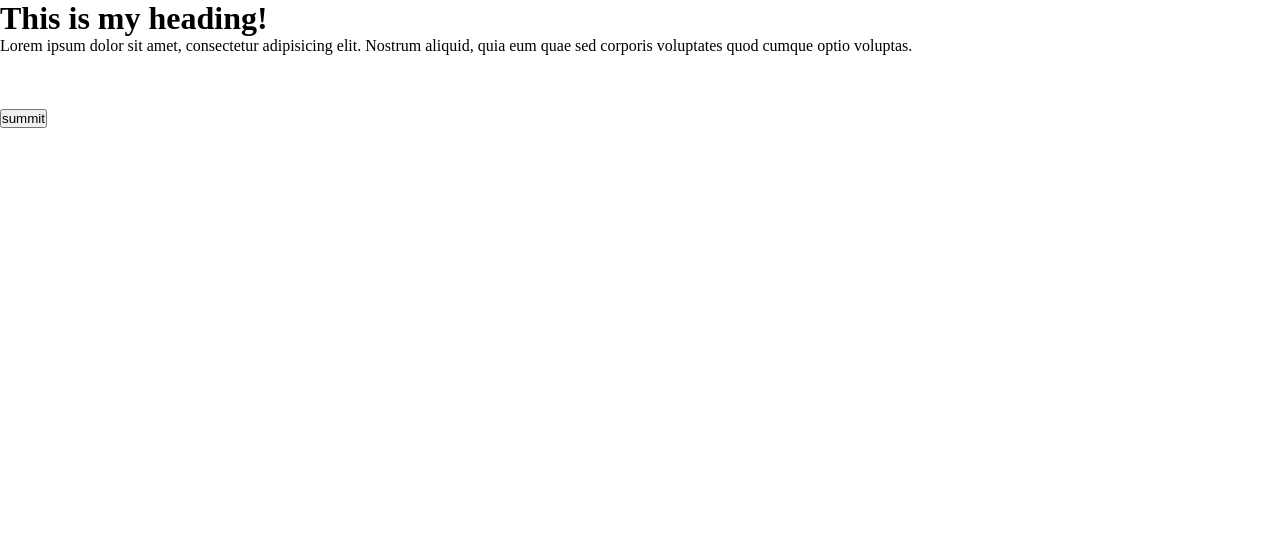
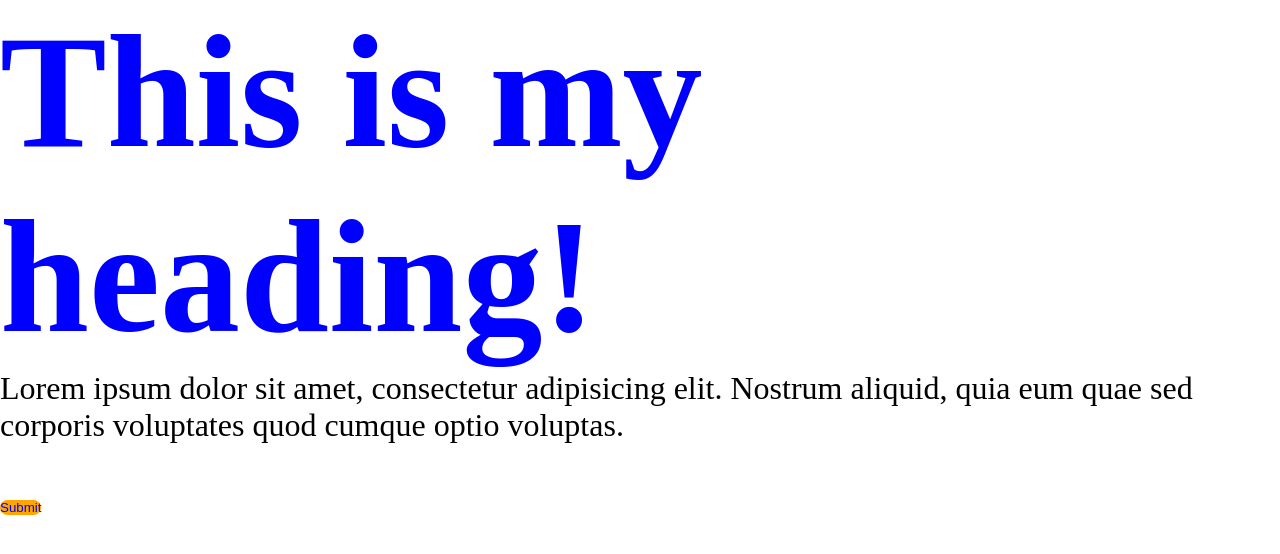
Before and after one commit to waibaBikash/myStory, a plain HTML site: page index.html in a window 1280 px wide. Drawn offline with Linux system fonts and the light colour scheme.

Commit message:
Complete change

```diff
--- a/index.html
+++ b/index.html
@@ -9,7 +9,7 @@
 <body>
   <h1>This is my heading! </h1>
   <p>Lorem ipsum dolor sit amet, consectetur adipisicing elit. Nostrum aliquid, quia eum quae sed corporis voluptates quod cumque optio voluptas.</p><br><br><br>
-  <button>summit</button>
+  <button class="btn">Submit</button>
 
   <script src="./file.js"></script>
 </body>
--- a/style.css
+++ b/style.css
@@ -2,3 +2,17 @@
   margin: 0;
   padding: 0;
 }
+h1{
+  color: blue;
+  font-size: 10rem;
+  font-family: 'Times New Roman', Times, serif;
+}
+p{
+  font-size: 2rem;
+}
+.btn{
+  background-color:orange;
+  border: none;
+  border-radius: 0.5rem;
+  color: blue;
+}
```
